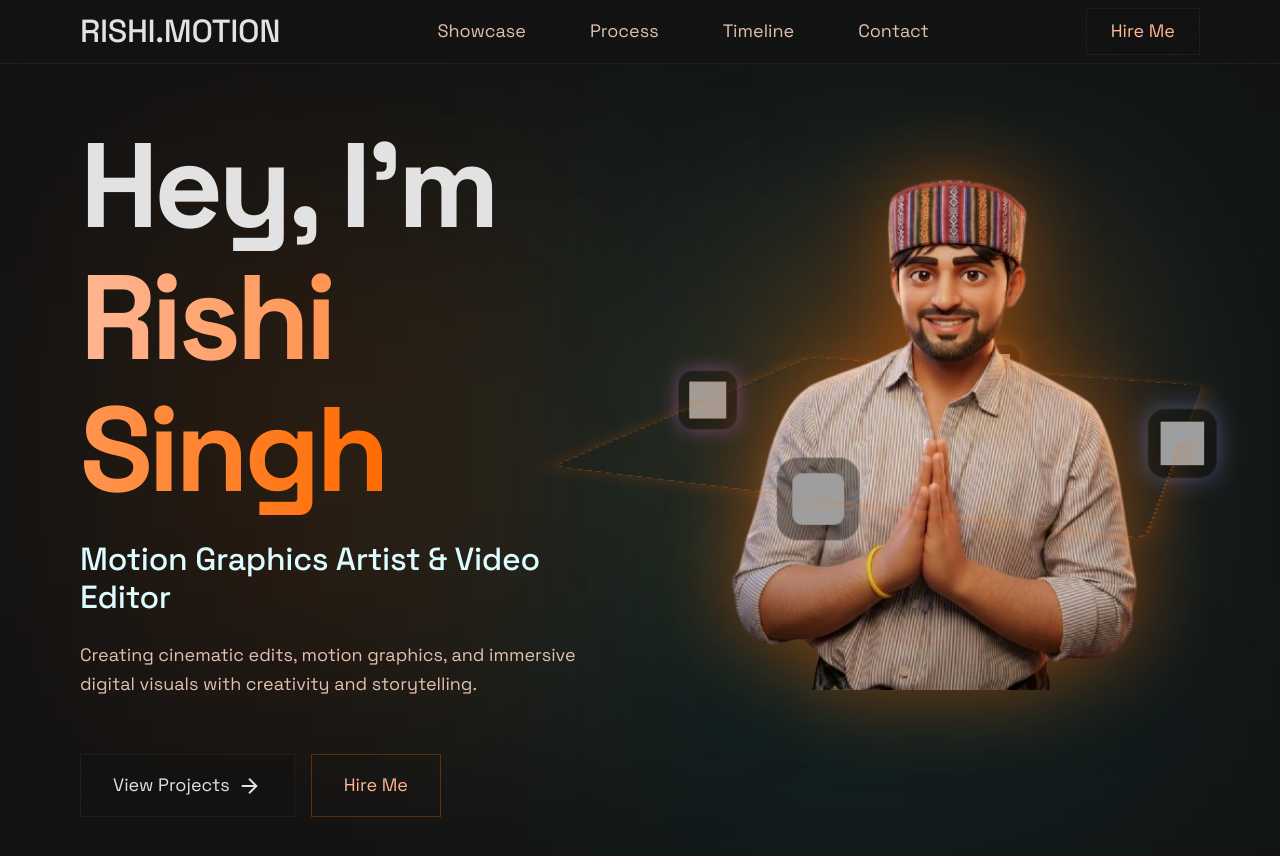
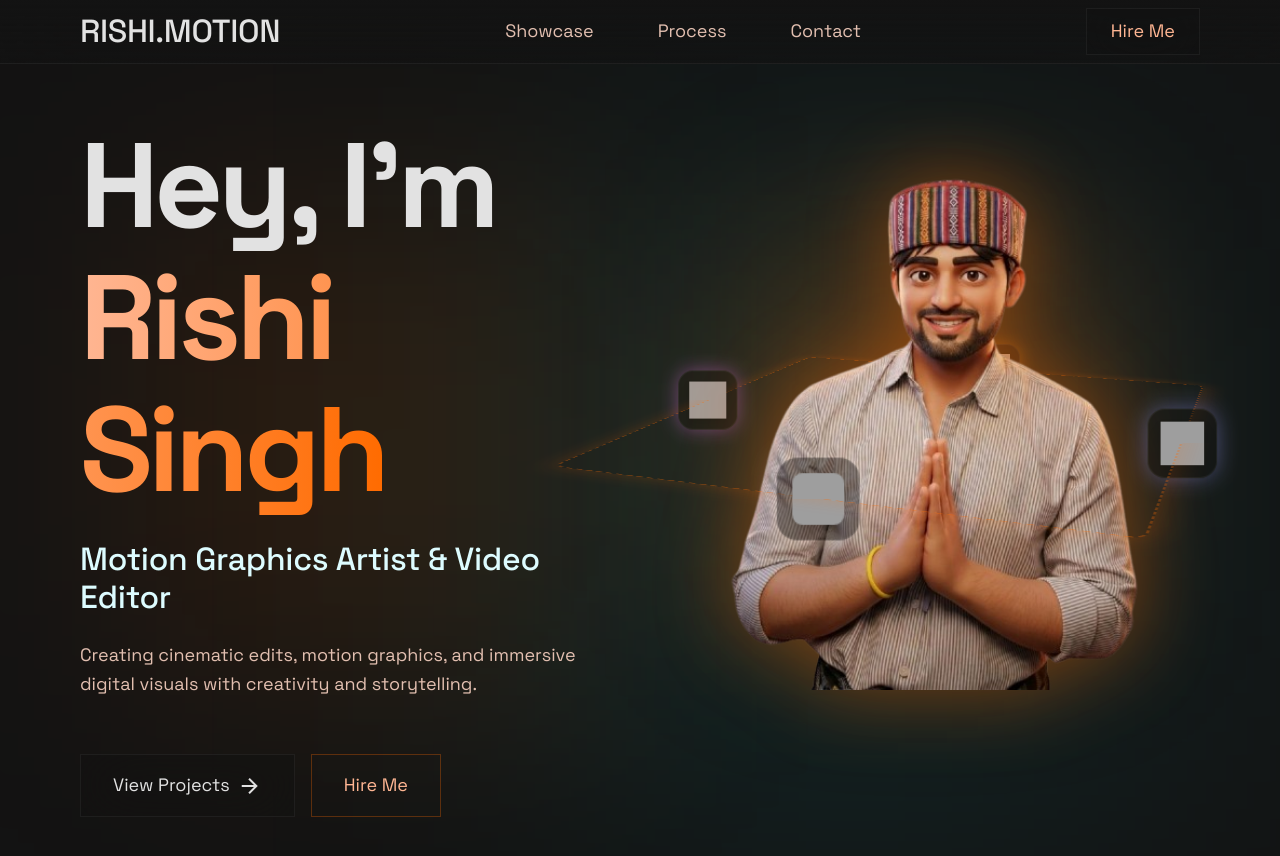
Before and after one commit to learnwitharryan-code/real, a React (Vite) app: page / in a window 1280 px wide. Shown: the top 856 px of the page. Built offline with nearby package versions, Linux system fonts and the light colour scheme; grey boxes are pictures that could not be loaded.

Commit message:
Fix navigation links: make Hire Me functional and remove obsolete Timeline link

```diff
--- a/src/App.jsx
+++ b/src/App.jsx
@@ -38,11 +38,10 @@ export default function App() {
           <div className="hidden md:flex gap-8 items-center">
             <a className="text-on-surface-variant hover:text-on-surface hover:backdrop-blur-[80px] hover:bg-surface-bright/10 transition-colors font-body-lg text-body-lg px-4 py-2 rounded-DEFAULT" href="#showcase">Showcase</a>
             <a className="text-on-surface-variant hover:text-on-surface hover:backdrop-blur-[80px] hover:bg-surface-bright/10 transition-colors font-body-lg text-body-lg px-4 py-2 rounded-DEFAULT" href="#process">Process</a>
-            <a className="text-on-surface-variant hover:text-on-surface hover:backdrop-blur-[80px] hover:bg-surface-bright/10 transition-colors font-body-lg text-body-lg px-4 py-2 rounded-DEFAULT" href="#timeline">Timeline</a>
             <a className="text-on-surface-variant hover:text-on-surface hover:backdrop-blur-[80px] hover:bg-surface-bright/10 transition-colors font-body-lg text-body-lg px-4 py-2 rounded-DEFAULT" href="#contact">Contact</a>
           </div>
           <div className="flex items-center gap-4">
-            <button className="hidden md:block glass-panel px-6 py-2 rounded-DEFAULT text-primary font-body-lg text-body-lg btn-glow transition-all duration-300">Hire Me</button>
+            <a href="#contact" className="hidden md:block glass-panel px-6 py-2 rounded-DEFAULT text-primary font-body-lg text-body-lg btn-glow transition-all duration-300">Hire Me</a>
             <button
               className="md:hidden text-on-surface hover:text-primary transition-colors p-2"
               onClick={() => setIsMobileMenuOpen(true)}
@@ -74,7 +73,6 @@ export default function App() {
 
           <a className="text-5xl font-display-xl tracking-tight text-on-surface hover:text-primary transition-colors" href="#showcase" onClick={() => setIsMobileMenuOpen(false)}>Showcase</a>
           <a className="text-5xl font-display-xl tracking-tight text-on-surface hover:text-primary transition-colors" href="#process" onClick={() => setIsMobileMenuOpen(false)}>Process</a>
-          <a className="text-5xl font-display-xl tracking-tight text-on-surface hover:text-primary transition-colors" href="#timeline" onClick={() => setIsMobileMenuOpen(false)}>Timeline</a>
           <a className="text-5xl font-display-xl tracking-tight text-on-surface hover:text-primary transition-colors" href="#contact" onClick={() => setIsMobileMenuOpen(false)}>Contact</a>
           <a className="mt-8 px-12 py-4 border border-primary/30 text-primary font-body-lg rounded-full shadow-[0_0_20px_rgba(255,107,0,0.2)] hover:bg-primary/10 transition-all text-xl" href="#contact" onClick={() => setIsMobileMenuOpen(false)}>Hire Me</a>
         </div>
```
